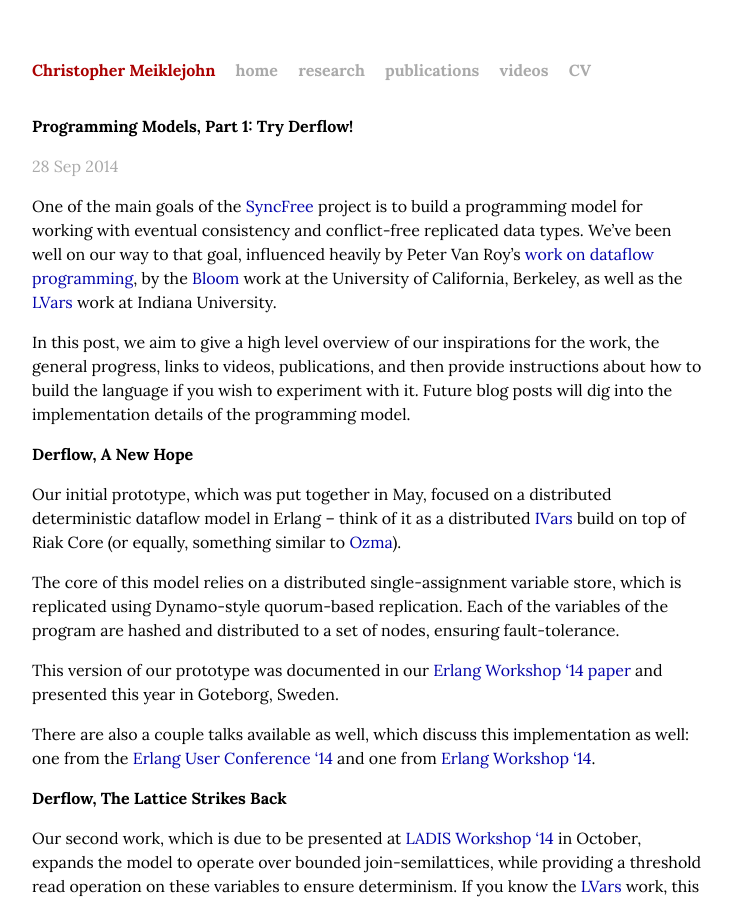
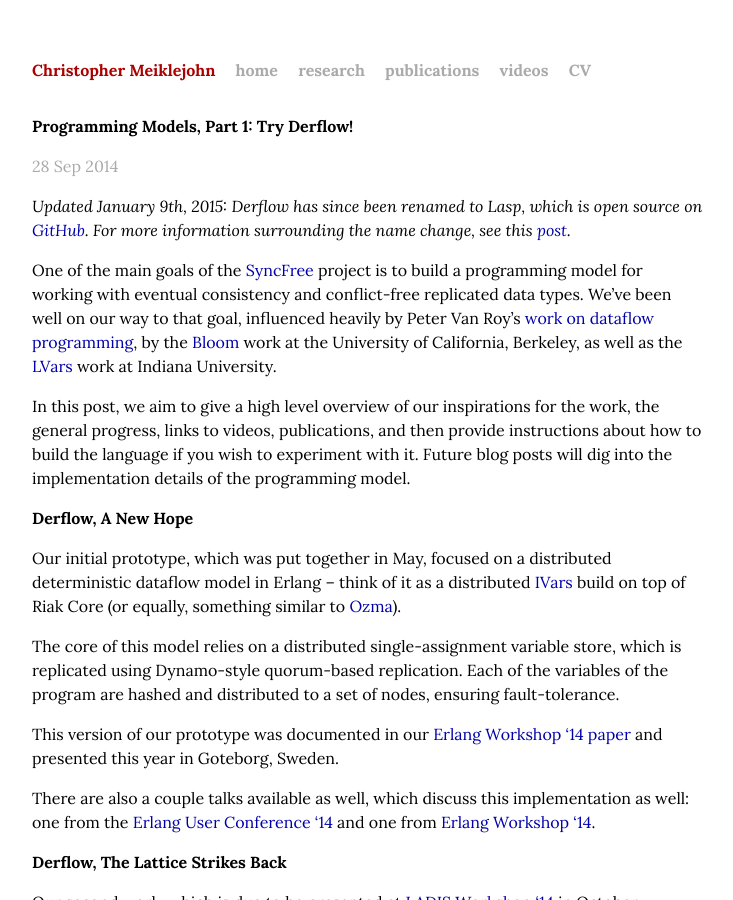
Before and after one commit to cmeiklejohn/cmeiklejohn.github.io, a Jekyll site: the page built from _posts/2014-09-28-try-derflow.markdown, in a window 1280 px wide and 900 px high. Shown: the whole window, without its empty margins (272-1005 px from the left). Built offline with Jekyll 4.4.1, drawn with Linux system fonts in a browser that asks for light colours; comment, search, counter and statistics services are not loaded.

Commit message:
Add notes on the derflow -> lasp change.

```diff
--- a/_posts/2014-09-28-try-derflow.markdown
+++ b/_posts/2014-09-28-try-derflow.markdown
@@ -5,6 +5,10 @@
 categories: derflow erlang
 group:  SyncFree
 ---
+
+_Updated January 9th, 2015: Derflow has since been renamed to Lasp,
+which is open source on [GitHub][lasp].  For more information
+surrounding the name change, see this [post][name]._
 
 One of the main goals of the [SyncFree][SyncFree] project is to build a
 programming model for working with eventual consistency and
@@ -131,3 +135,5 @@
 [Ozma]: http://dl.acm.org/citation.cfm?id=2489841
 [IVars]: http://hackage.haskell.org/package/monad-par-0.3.4.4/docs/Control-Monad-Par.html
 [CTMCP]: http://www.info.ucl.ac.be/~pvr/book.html
+[name]: /erlang/lasp/2014/12/21/lasp.html
+[lasp]: https://github.com/cmeiklejohn/lasp
--- a/_posts/2014-10-01-quickchecking-derflow.markdown
+++ b/_posts/2014-10-01-quickchecking-derflow.markdown
@@ -5,6 +5,10 @@
 categories: derflow erlang
 group:  SyncFree
 ---
+
+_Updated January 9th, 2015: Derflow has since been renamed to Lasp,
+which is open source on [GitHub][lasp].  For more information
+surrounding the name change, see this [post][name]._
 
 _As we discussed in our first [post][part1], [Derflow][derflow] is the
 name of our distributed deterministic programming model that is the
@@ -265,3 +269,5 @@
 [ec_eqc]: https://github.com/basho/riak_kv/blob/develop/test/ec_eqc.erl
 [put_fsm_eqc]: https://github.com/basho/riak_kv/blob/develop/test/put_fsm_eqc.erl
 [derflow_ets]: https://github.com/cmeiklejohn/derflow/blob/master/src/derflow_ets.erl
+[name]: /erlang/lasp/2014/12/21/lasp.html
+[lasp]: https://github.com/cmeiklejohn/lasp
--- a/_posts/2014-11-16-ad-counter-derflow.markdown
+++ b/_posts/2014-11-16-ad-counter-derflow.markdown
@@ -5,6 +5,10 @@
 categories: derflow erlang
 group:  SyncFree
 ---
+
+_Updated January 9th, 2015: Derflow has since been renamed to Lasp,
+which is open source on [GitHub][lasp].  For more information
+surrounding the name change, see this [post][name]._
 
 _As we discussed in our first [post][part1], [Derflow][derflow] is the
 name of our distributed deterministic programming model that is the
@@ -255,3 +259,5 @@
 [derflow]: https://github.com/cmeiklejohn/derflow
 [ricon]: https://www.youtube.com/watch?v=1KP_pxFhlVU
 [syncfree]: http://syncfree.lip6.fr
+[name]: /erlang/lasp/2014/12/21/lasp.html
+[lasp]: https://github.com/cmeiklejohn/lasp
```
